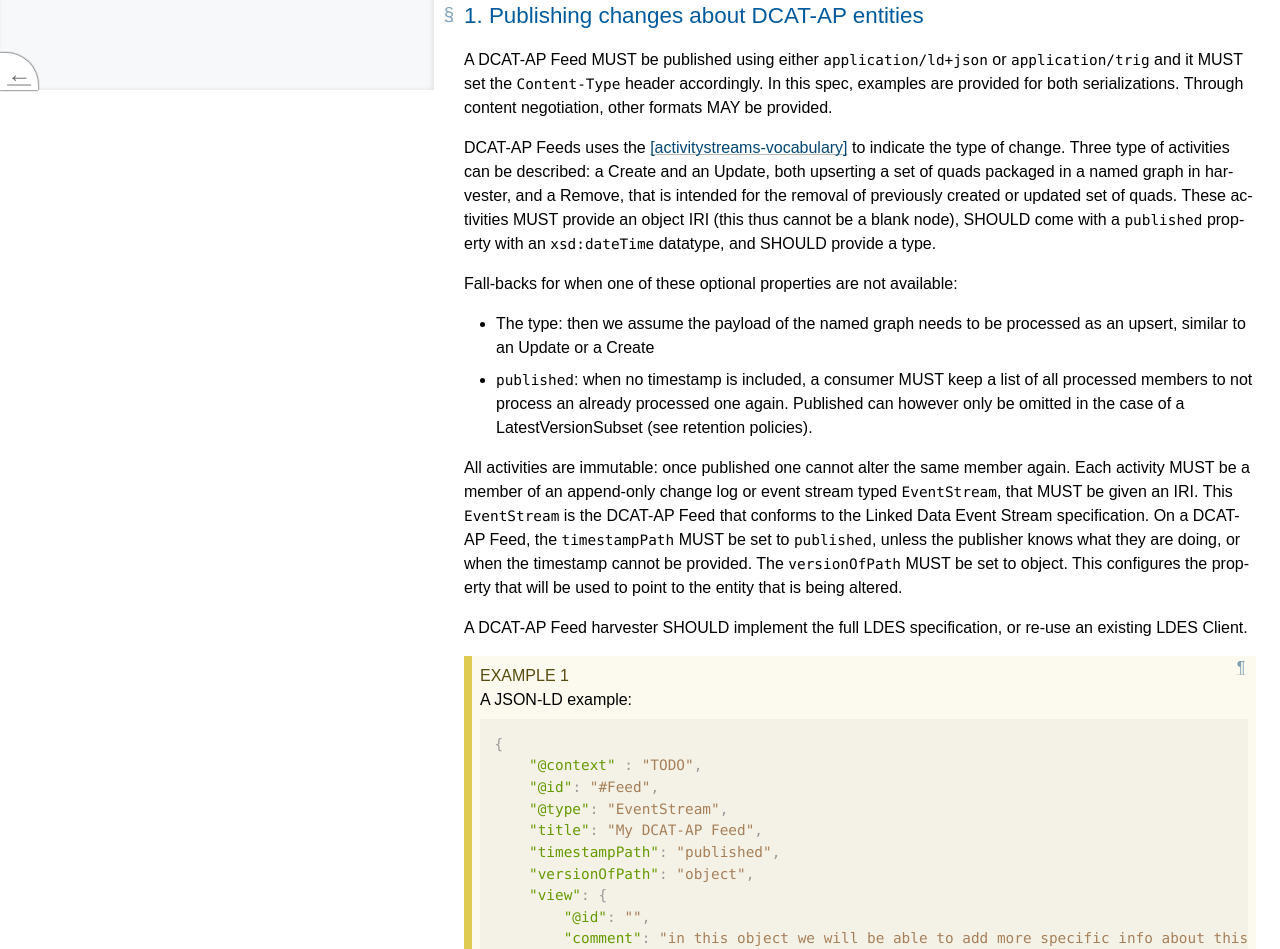
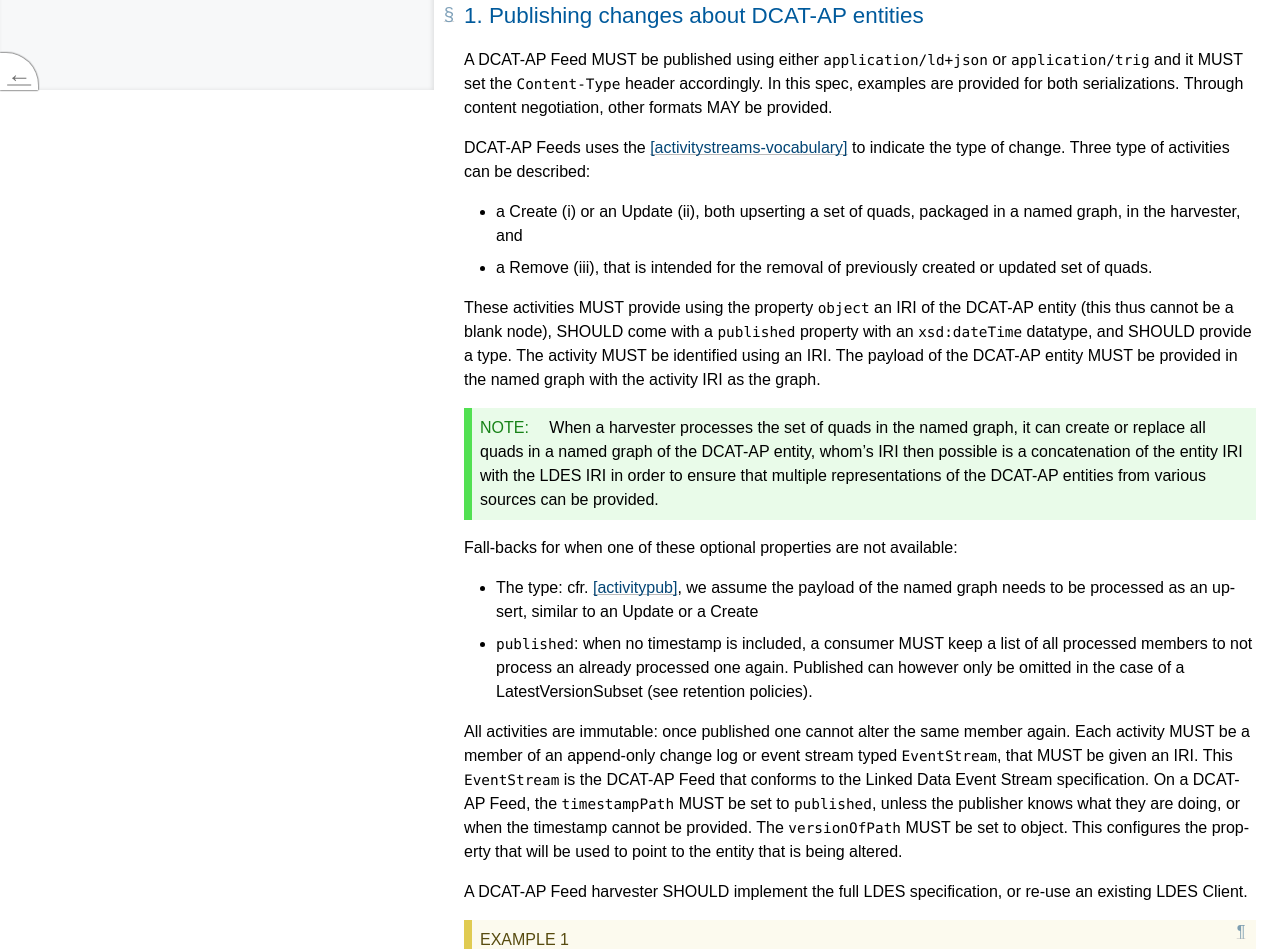
Before and after one commit to SEMICeu/LDES-DCAT-AP-feeds, a plain HTML site: page index.html in a window 1280 px wide. Shown: the part 710-1659 px from the top of the page. Drawn offline with Linux system fonts and the light colour scheme.

Commit message:
README update
SHA: 978f9936bbf14a5e349e9fd05236de7abfeb8407
Reason: push, by pietercolpaert

Co-authored-by: github-actions[bot] <41898282+github-actions[bot]@users.noreply.github.com>

```diff
--- a/index.html
+++ b/index.html
@@ -1490,7 +1490,7 @@ Possible extra rowspan handling
 </style>
   <meta content="Bikeshed version 82ce88815, updated Thu Sep 7 16:33:55 2023 -0700" name="generator">
   <link href="https://semiceu.github.io/LDES-DCAT-AP-feeds/index.html" rel="canonical">
-  <meta content="62cb5b733070e22653ce4f07dcfee1983bcb4e51" name="document-revision">
+  <meta content="978f9936bbf14a5e349e9fd05236de7abfeb8407" name="document-revision">
 <style>/* Boilerplate: style-autolinks */
 .css.css, .property.property, .descriptor.descriptor {
     color: var(--a-normal-text);
@@ -2079,12 +2079,21 @@ Parts of this work may be from another specification document.  If so, those par
 In this spec, examples are provided for both serializations.
 Through content negotiation, other formats MAY be provided.</p>
    <p>DCAT-AP Feeds uses the <a data-link-type="biblio" href="#biblio-activitystreams-vocabulary" title="Activity Vocabulary">[activitystreams-vocabulary]</a> to indicate the type of change.
-Three type of activities can be described: a Create and an Update, both upserting a set of quads packaged in a named graph in harvester, and a Remove, that is intended for the removal of previously created or updated set of quads.
-These activities MUST provide an object IRI (this thus cannot be a blank node), SHOULD come with a <code>published</code> property with an <code>xsd:dateTime</code> datatype, and SHOULD provide a type.</p>
+Three type of activities can be described:</p>
+   <ul>
+    <li data-md>
+     <p>a Create (i) or an Update (ii), both upserting a set of quads, packaged in a named graph, in the harvester, and</p>
+    <li data-md>
+     <p>a Remove (iii), that is intended for the removal of previously created or updated set of quads.</p>
+   </ul>
+   <p>These activities MUST provide using the property <code>object</code> an IRI of the DCAT-AP entity (this thus cannot be a blank node), SHOULD come with a <code>published</code> property with an <code>xsd:dateTime</code> datatype, and SHOULD provide a type.
+The activity MUST be identified using an IRI.
+The payload of the DCAT-AP entity MUST be provided in the named graph with the activity IRI as the graph.</p>
+   <p class="note" role="note"><span class="marker">Note:</span> When a harvester processes the set of quads in the named graph, it can create or replace all quads in a named graph of the DCAT-AP entity, whom’s IRI then possible is a concatenation of the entity IRI with the LDES IRI in order to ensure that multiple representations of the DCAT-AP entities from various sources can be provided.</p>
    <p>Fall-backs for when one of these optional properties are not available:</p>
    <ul>
     <li data-md>
-     <p>The type: then we assume the payload of the named graph needs to be processed as an upsert, similar to an Update or a Create</p>
+     <p>The type: cfr. <a data-link-type="biblio" href="#biblio-activitypub" title="ActivityPub">[activitypub]</a>, we assume the payload of the named graph needs to be processed as an upsert, similar to an Update or a Create</p>
     <li data-md>
      <p><code>published</code>: when no timestamp is included, a consumer MUST keep a list of all processed members to not process an already processed one again. Published can however only be omitted in the case of a LatestVersionSubset (see retention policies).</p>
    </ul>
@@ -2383,6 +2392,8 @@ but publish all latest version of anything else.</p>
   <h2 class="no-num no-ref heading settled" id="references"><span class="content">References</span><a class="self-link" href="#references"></a></h2>
   <h3 class="no-num no-ref heading settled" id="normative"><span class="content">Normative References</span><a class="self-link" href="#normative"></a></h3>
   <dl>
+   <dt id="biblio-activitypub">[ACTIVITYPUB]
+   <dd>Christopher Webber; Jessica Tallon. <a href="https://w3c.github.io/activitypub/"><cite>ActivityPub</cite></a>. URL: <a href="https://w3c.github.io/activitypub/">https://w3c.github.io/activitypub/</a>
    <dt id="biblio-activitystreams-vocabulary">[ACTIVITYSTREAMS-VOCABULARY]
    <dd>James Snell; Evan Prodromou. <a href="https://w3c.github.io/activitystreams/vocabulary/"><cite>Activity Vocabulary</cite></a>. URL: <a href="https://w3c.github.io/activitystreams/vocabulary/">https://w3c.github.io/activitystreams/vocabulary/</a>
    <dt id="biblio-rfc2119">[RFC2119]
```
